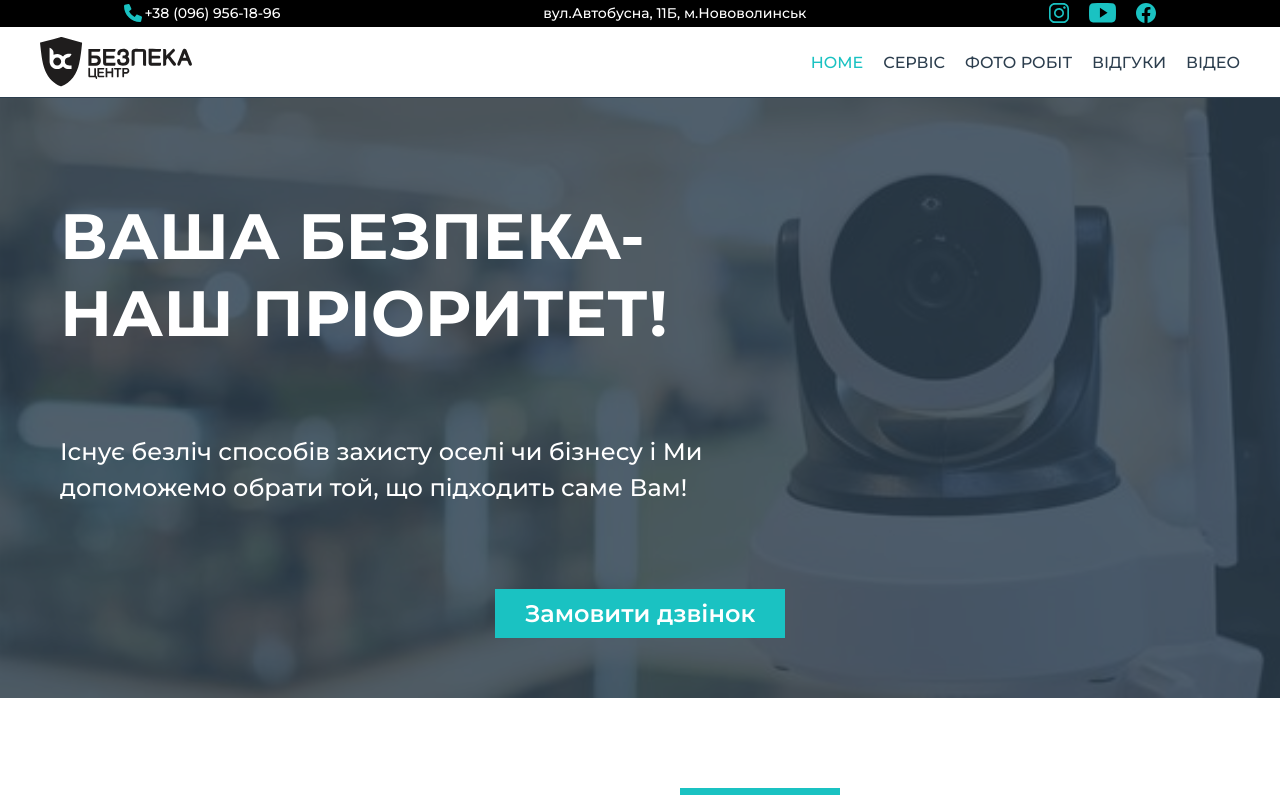
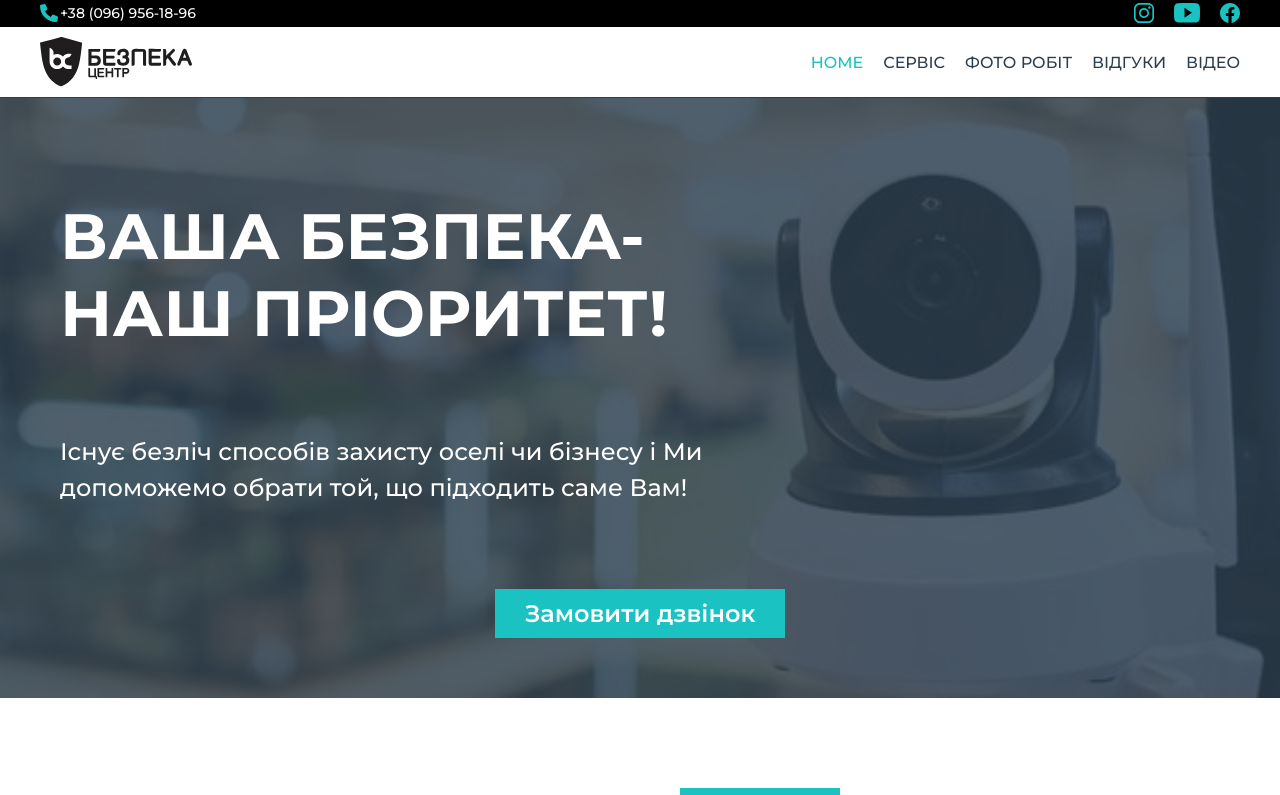
Before and after one commit to TVasyl/bezpeka-center, a plain HTML site: page index.html in a window 1280 px wide. Shown: the top 795 px of the page. Drawn offline with Linux system fonts and the light colour scheme.

Commit message:
Change width of black header

```diff
--- a/css/style.css
+++ b/css/style.css
@@ -153,12 +153,12 @@ h1, h2, h3, h4, h5, h6 {
   z-index: 100;
 }
 .header__contacts {
+  padding: 3px 40px;
   background-color: black;
   color: white;
-  padding: 3px;
   display: flex;
   align-items: center;
-  justify-content: space-around;
+  justify-content: space-between;
 }
 .header__contacts a {
   color: white;
--- a/index.html
+++ b/index.html
@@ -12,14 +12,14 @@
     <body>
         <div class="wrapper">
             <header class="header">
-    <div class="header__contacts contacts-header">
+    <div class="header__contacts __container contacts-header">
         <div class="contacts-header__phones">
             <a href="tel:+">+38 (096) 956-18-96</a>
             <!-- <a href="tel:+">+38 (099) 999-99-99</a> -->
         </div>
-        <div class="contacts-header__adres">
+        <!-- <div class="contacts-header__adres">
             вул.Автобусна, 11Б, м.Нововолинськ
-        </div>
+        </div> -->
         <div class="contacts-header__social header-social">
             <div class="header-social__link">
                 <a href="https://www.instagram.com/bezpeka.center/" target="_blank"><img src="img/footer/footer-insta.svg" alt="insta"></a>
```
Also changed, not shown: service.html (+3 -3 lines), css/style.min.css.
